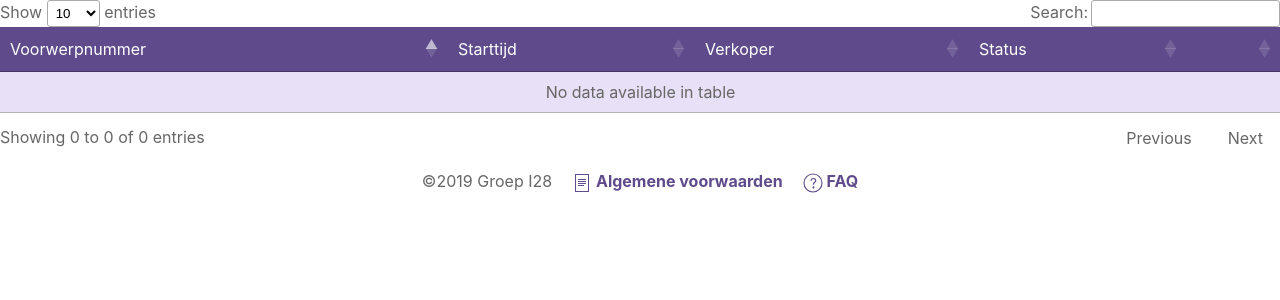
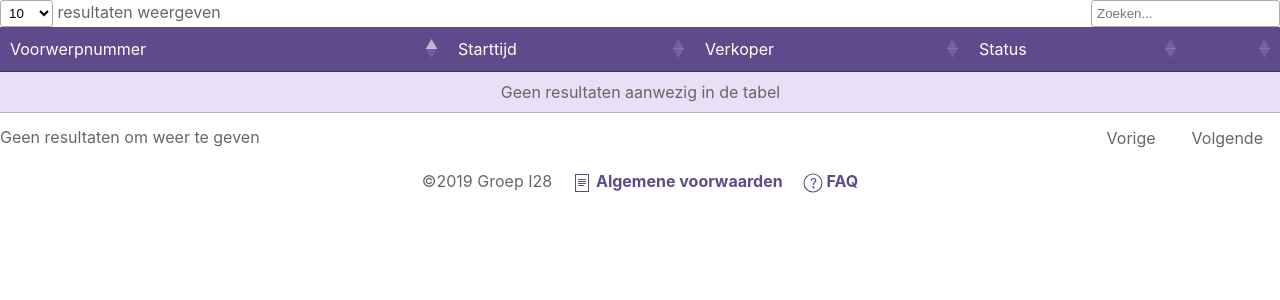
Before and after one commit to han-i28/I-Project, a PHP site: template view/blokkeerVeiling.php in a window 1280 px wide. Shown: the top 300 px of the page. Run offline with PHP 8.4, Linux system fonts and the light colour scheme; the template is opened without the code that fills it, so the values that code supplies are empty; some libraries are stand-ins or nearby versions.

Commit message:
Update blokkeerVeiling.php

```diff
--- a/view/blokkeerVeiling.php
+++ b/view/blokkeerVeiling.php
@@ -15,7 +15,7 @@
         <tbody>
         <?php foreach($this->vars['veilingen'] as $value) { ?>
             <tr height="50">
-                    <td><?= $value['voorwerpnummer']; ?></td>
+                <td><a href="<?= SITEURL."veiling/weergave/?veiling=".$value['voorwerpnummer']; ?>"><?= $value['voorwerpnummer']; ?></a></td>
                 <td><?= $value['looptijdbegin']; ?></td>
                 <td><?= $value['verkoper']; ?></td>
                 <td><?= ($value['veilingGesloten'] ?"Geblokkeerd" :"Niet geblokkeerd"); ?></td>
@@ -26,15 +26,34 @@
         </tbody>
     </table>
 </div>
-        <!--
-            Next script is from: https://datatables.net/
-            It loads in the table shown on the webpage.
-            It works like $(SELECTOR).FUNCTION();
-            For all function go to: https://datatables.net/reference/index
-        -->
 <script>
     $(document).ready(function() {
         $('#dataTable').show();
-            $('#dataTable').DataTable();
+        $('#dataTable').DataTable( {
+            "language": {
+                "sProcessing": "Bezig...",
+                "sLengthMenu": "_MENU_ resultaten weergeven",
+                "sZeroRecords": "Geen resultaten gevonden",
+                "sInfo": "_START_ tot _END_ van _TOTAL_ resultaten",
+                "sInfoEmpty": "Geen resultaten om weer te geven",
+                "sInfoFiltered": " (gefilterd uit _MAX_ resultaten)",
+                "sInfoPostFix": "",
+                "sSearch": "",
+                "searchPlaceholder": "Zoeken...",
+                "sEmptyTable": "Geen resultaten aanwezig in de tabel",
+                "sInfoThousands": ".",
+                "sLoadingRecords": "Een moment geduld aub - bezig met laden...",
+                "oPaginate": {
+                    "sFirst": "Eerste",
+                    "sLast": "Laatste",
+                    "sNext": "Volgende",
+                    "sPrevious": "Vorige"
+                },
+                "oAria": {
+                    "sSortAscending": ": activeer om kolom oplopend te sorteren",
+                    "sSortDescending": ": activeer om kolom aflopend te sorteren"
+                }
+            }
+        } );
     } );
 </script>
```
Lines whose indentation alone changed are shown as unchanged.
